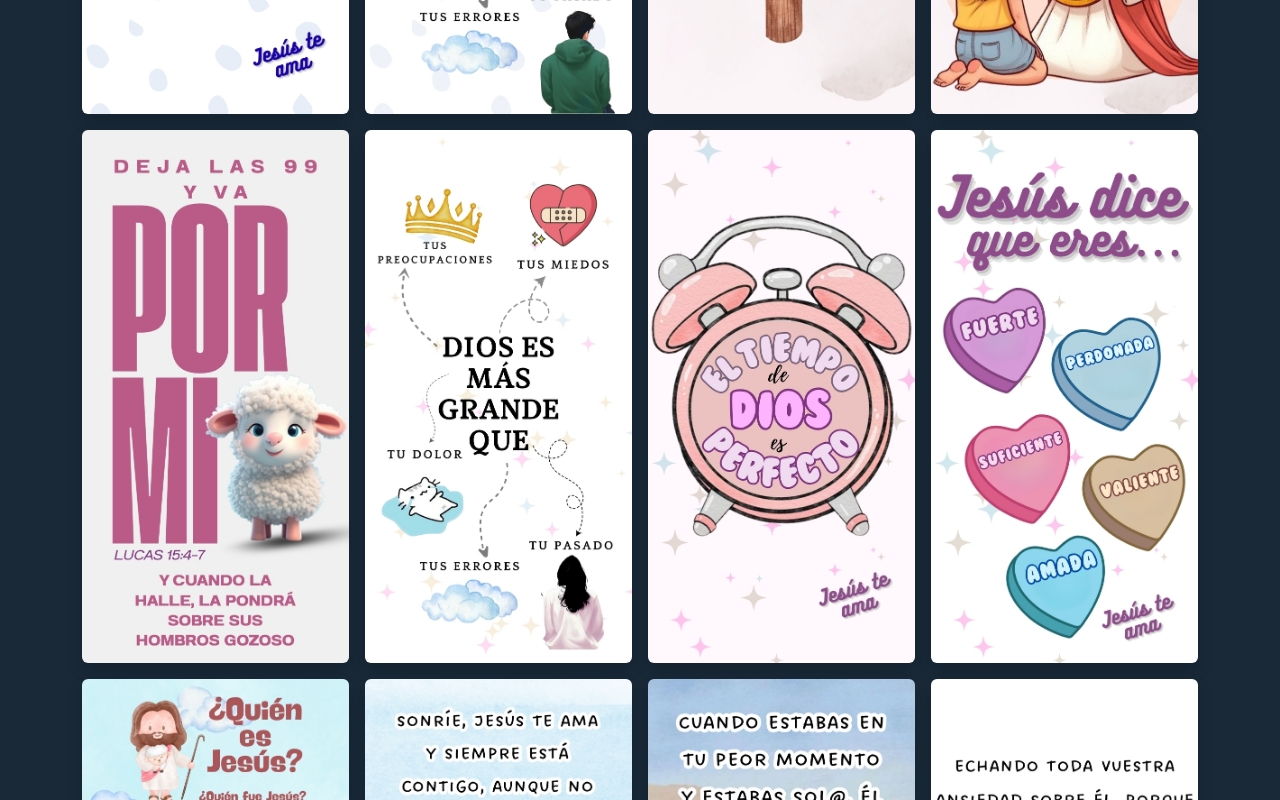
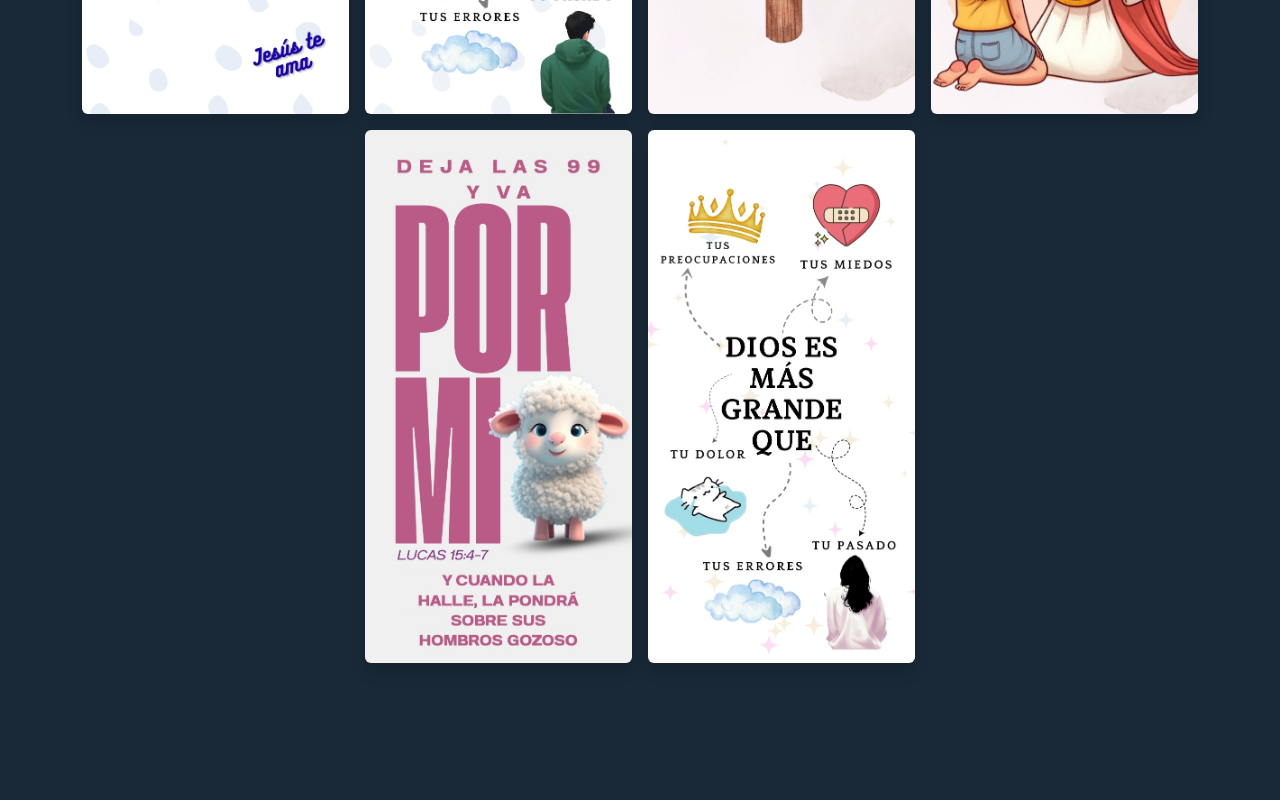
Before and after one commit to Nico0900/2milla, a plain HTML site: page index.html in a window 1280 px wide. Shown: the part 1420-2220 px from the top of the page. After the commit the page ends 2131 px from the top, so only its background shows below. Drawn offline with nearby package versions, Linux system fonts and the light colour scheme.

Commit message:
Update index.html

```diff
--- a/index.html
+++ b/index.html
@@ -48,7 +48,7 @@
       <script>
         document.addEventListener("DOMContentLoaded", function () {
           const gallery = document.getElementById("tratados-gallery");
-          for (let i = 1; i <= 33; i++) {
+          for (let i = 1; i <= 10; i++) {
         const col = document.createElement("div");
         col.className = "col-6 col-md-4 col-lg-3 d-flex justify-content-center";
         const img = document.createElement("img");
```
